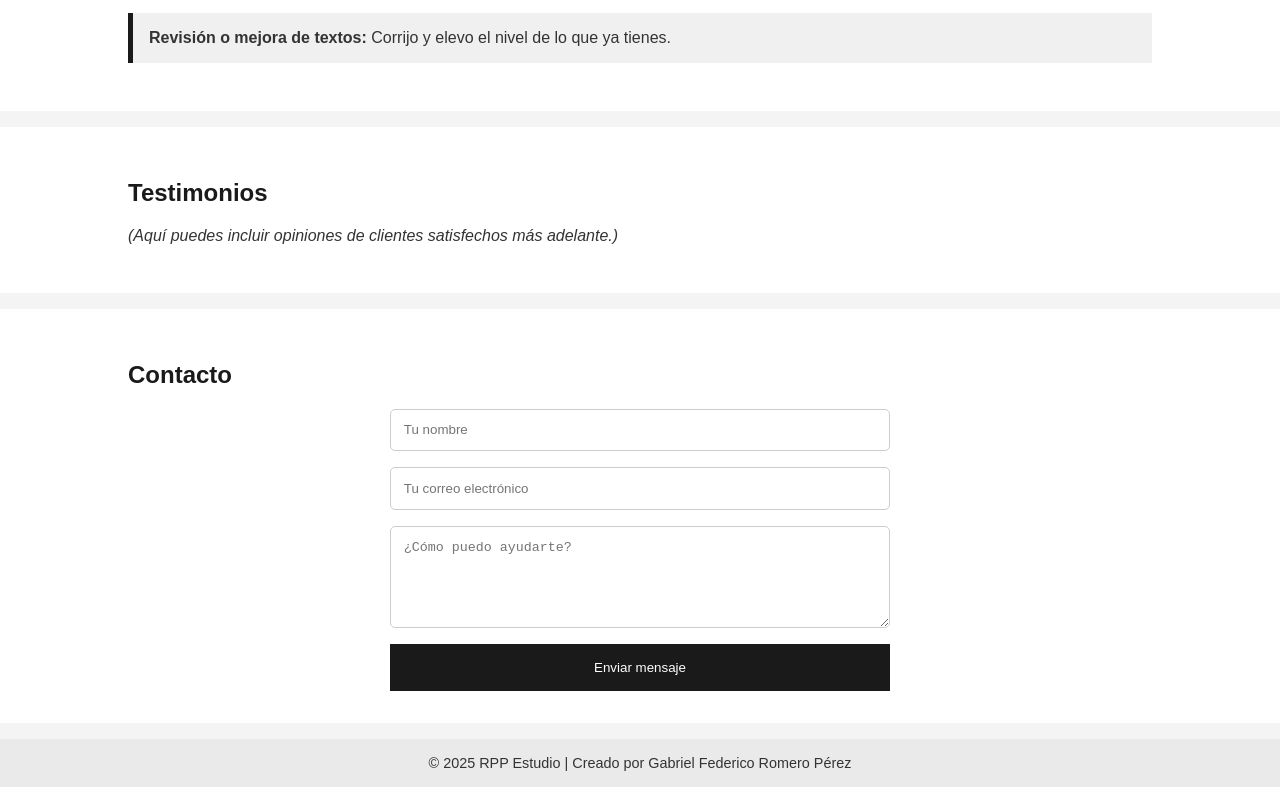
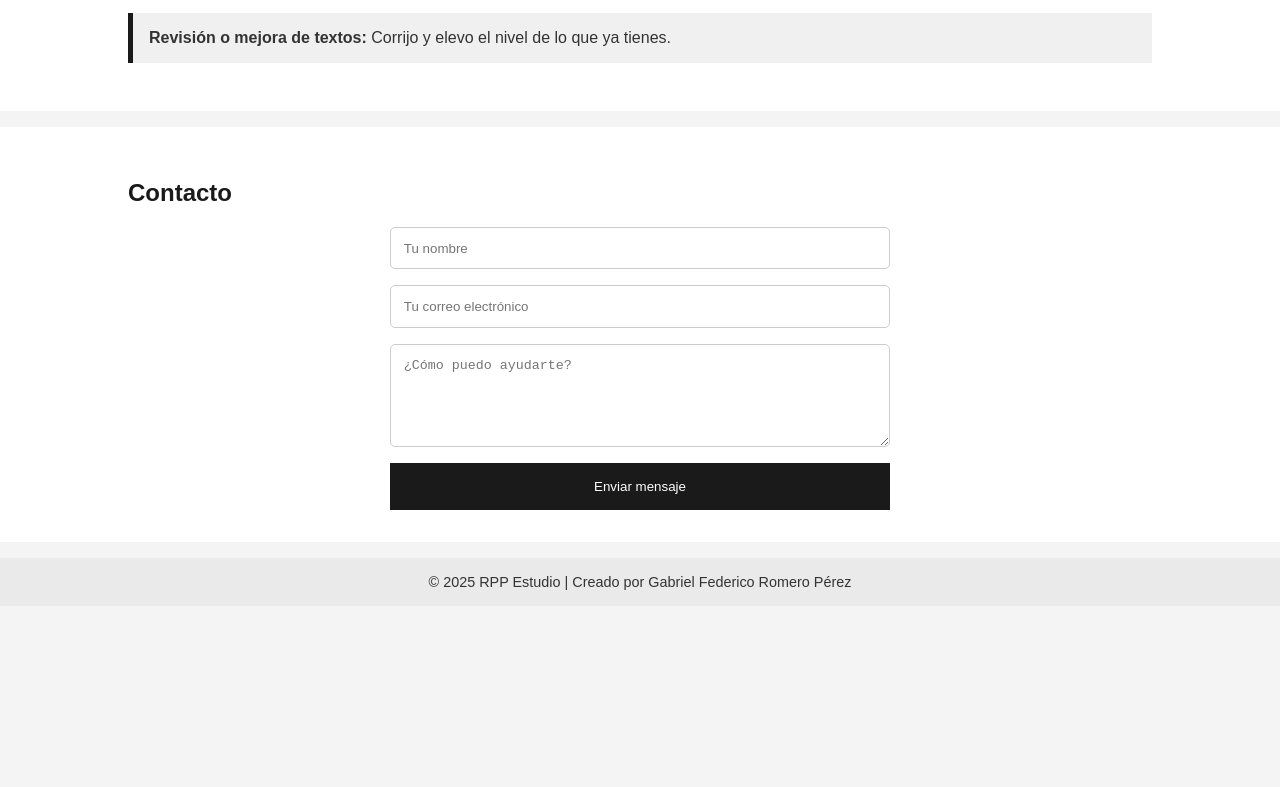
Before and after one commit to rfrf335/rpp-estduio, a plain HTML site: page index.html in a window 1280 px wide. Shown: the part 750-1537 px from the top of the page. After the commit the page ends 1356 px from the top, so only its background shows below. Drawn offline with Linux system fonts and the light colour scheme.

Commit message:
Update index.html

```diff
--- a/index.html
+++ b/index.html
@@ -43,11 +43,6 @@
   </section>
 
   <section>
-    <h2>Testimonios</h2>
-    <p><em>(Aquí puedes incluir opiniones de clientes satisfechos más adelante.)</em></p>
-  </section>
-
-  <section>
     <h2>Contacto</h2>
     <form class="contact-form" action="https://formspree.io/f/{tu_id_formulario}" method="POST">
       <input type="text" name="nombre" placeholder="Tu nombre" required />
```
